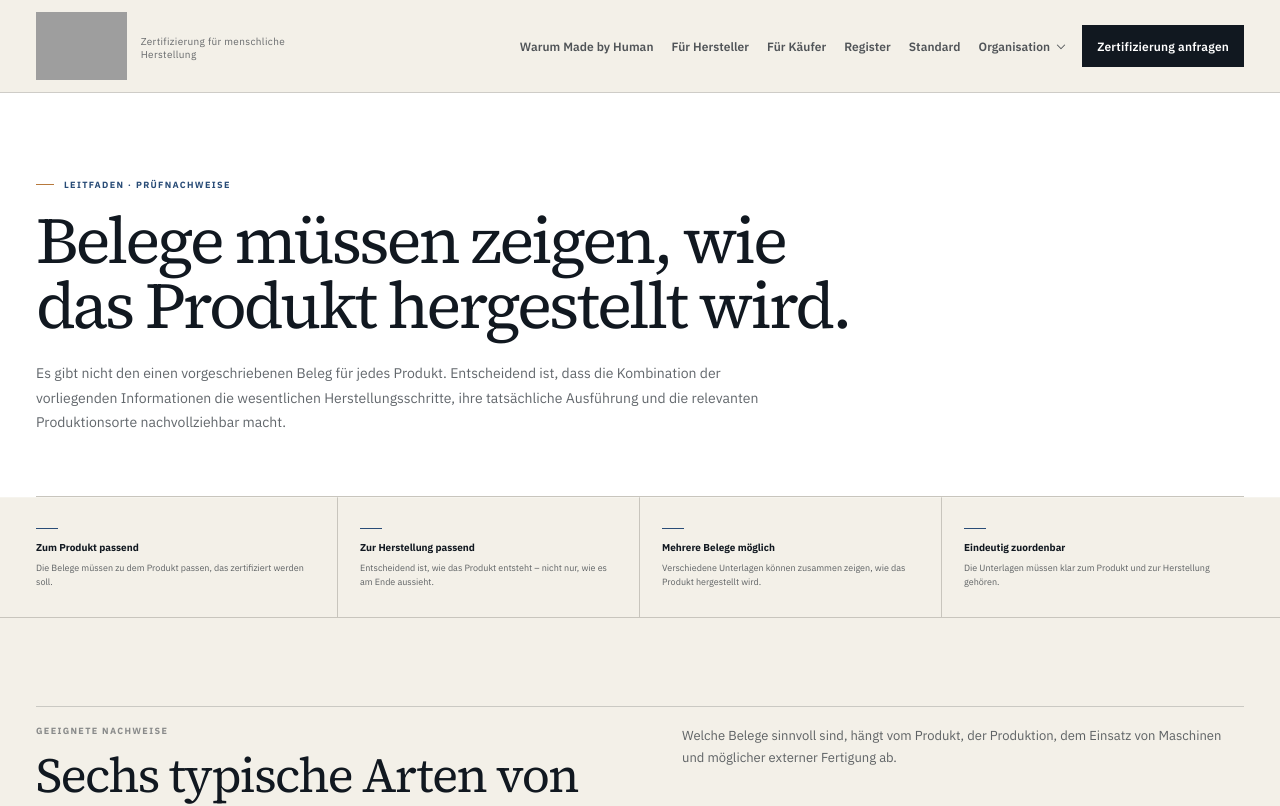
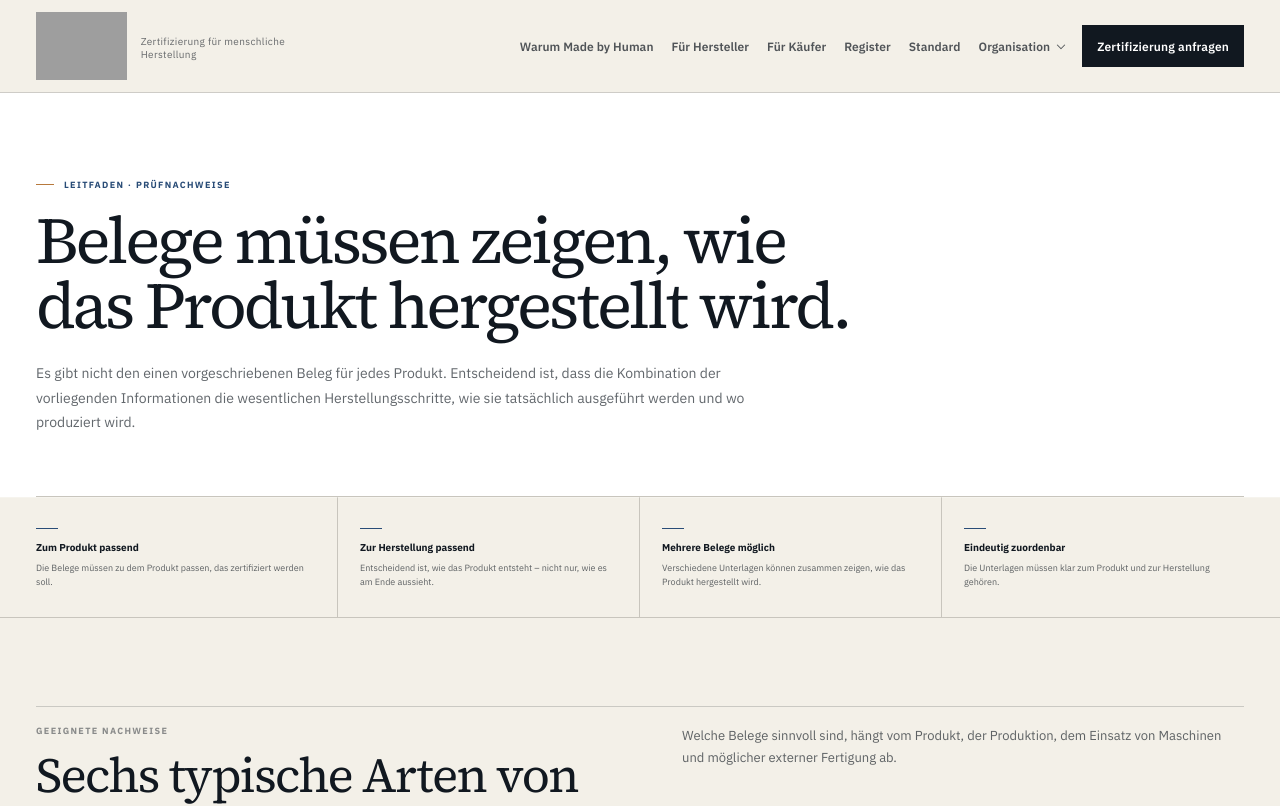
Before and after one commit to dennis-glaser-coder/human-certification-web, a Next.js app: page /leitfaden/nachweise in a window 1280 px wide. Shown: the top 806 px of the page. Built offline with nearby package versions, Linux system fonts and the light colour scheme; grey boxes are pictures that could not be loaded.

Commit message:
Remove final abstract evidence-guide wording

```diff
--- a/src/app/leitfaden/nachweise/page.js
+++ b/src/app/leitfaden/nachweise/page.js
@@ -36,7 +36,7 @@ export default function EvidenceGuidePage() {
         <p className="lead">
           Es gibt nicht den einen vorgeschriebenen Beleg für jedes Produkt. Entscheidend ist,
           dass die Kombination der vorliegenden Informationen die wesentlichen Herstellungsschritte,
-          ihre tatsächliche Ausführung und die relevanten Produktionsorte nachvollziehbar macht.
+          wie sie tatsächlich ausgeführt werden und wo produziert wird.
         </p>
       </section>
 
```
